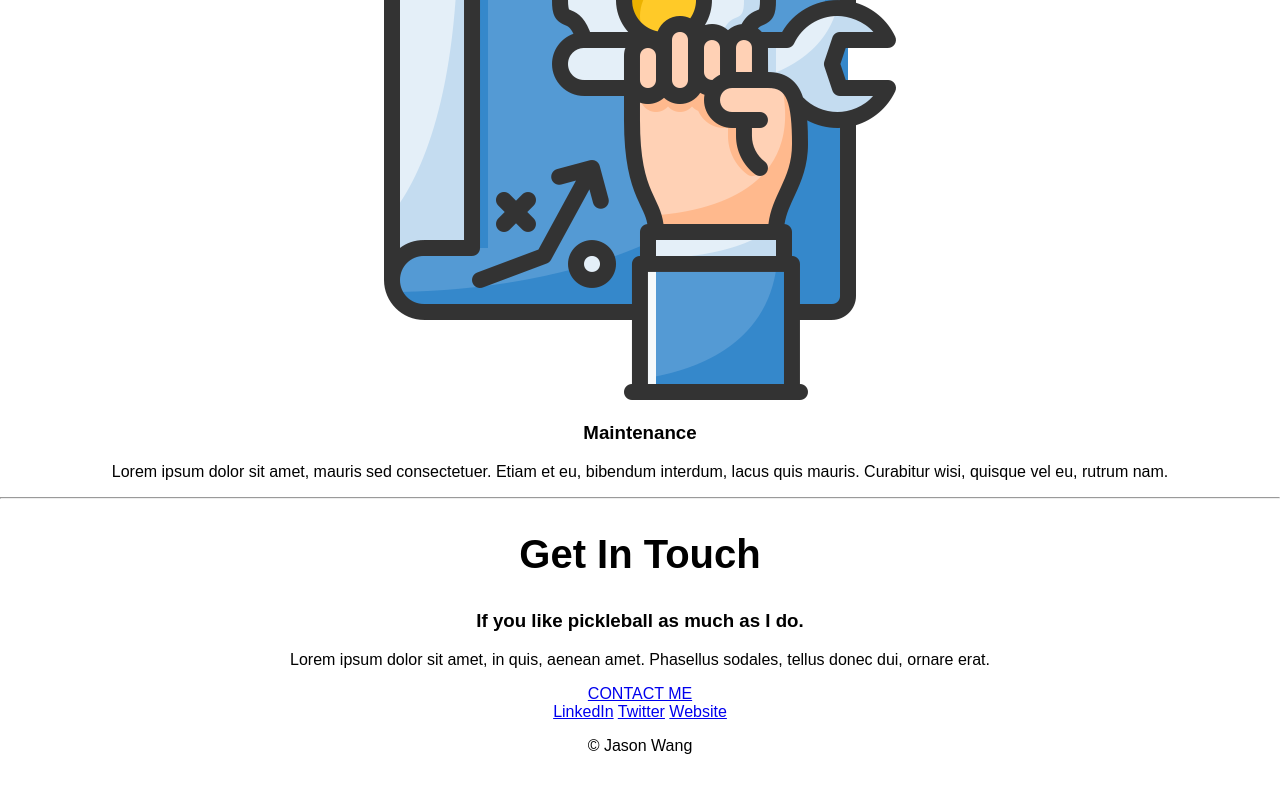
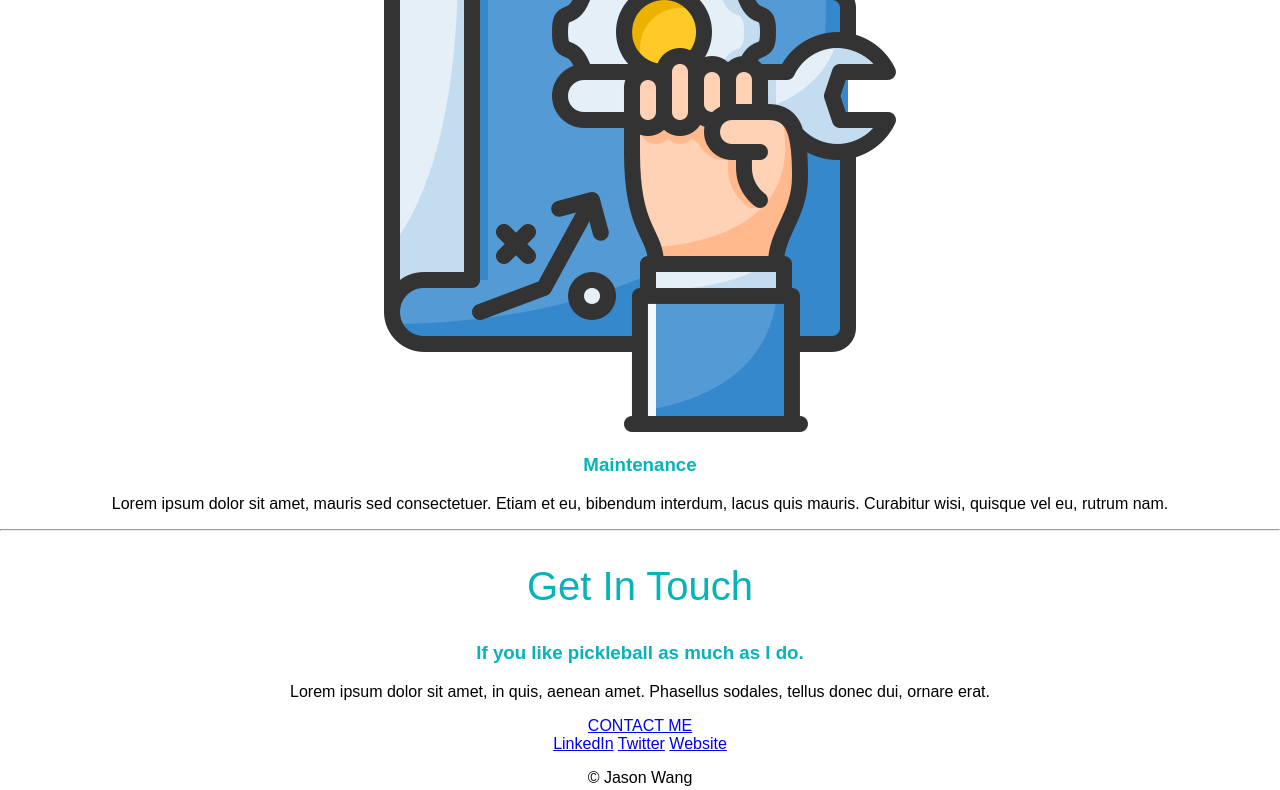
Before and after one commit to Jasonw14/me, a plain HTML site: page index.html in a window 1280 px wide. Shown: the part 2010-2800 px from the top of the page. Drawn offline with Linux system fonts and the light colour scheme.

Commit message:
Add files via upload

```diff
--- a/css/styles.css
+++ b/css/styles.css
@@ -6,12 +6,20 @@ body{
 
 
   h1{
+    color: #069d93;
     font-size: 5.625rem;
+    line-height: 1.5;
     margin: 50px auto 0 auto;
   }
 
   h2{
-     font-size: 2.5rem;
+    color:#06b3b9;
+    font-size: 2.5rem;
+    font-weight: normal;
+  }
+
+  h3{
+    color:#06b3b9;
   }
 
   .top-container {
```
